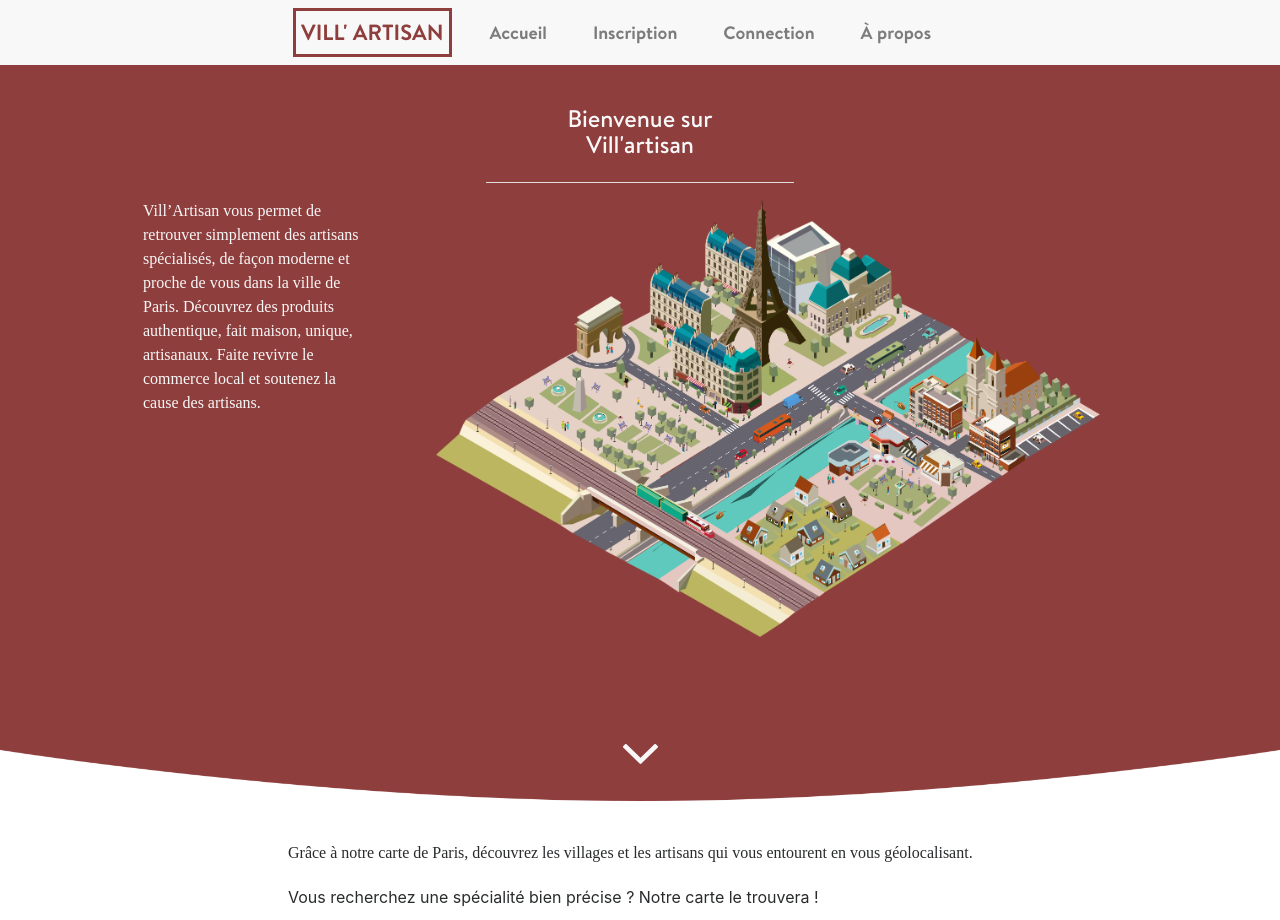
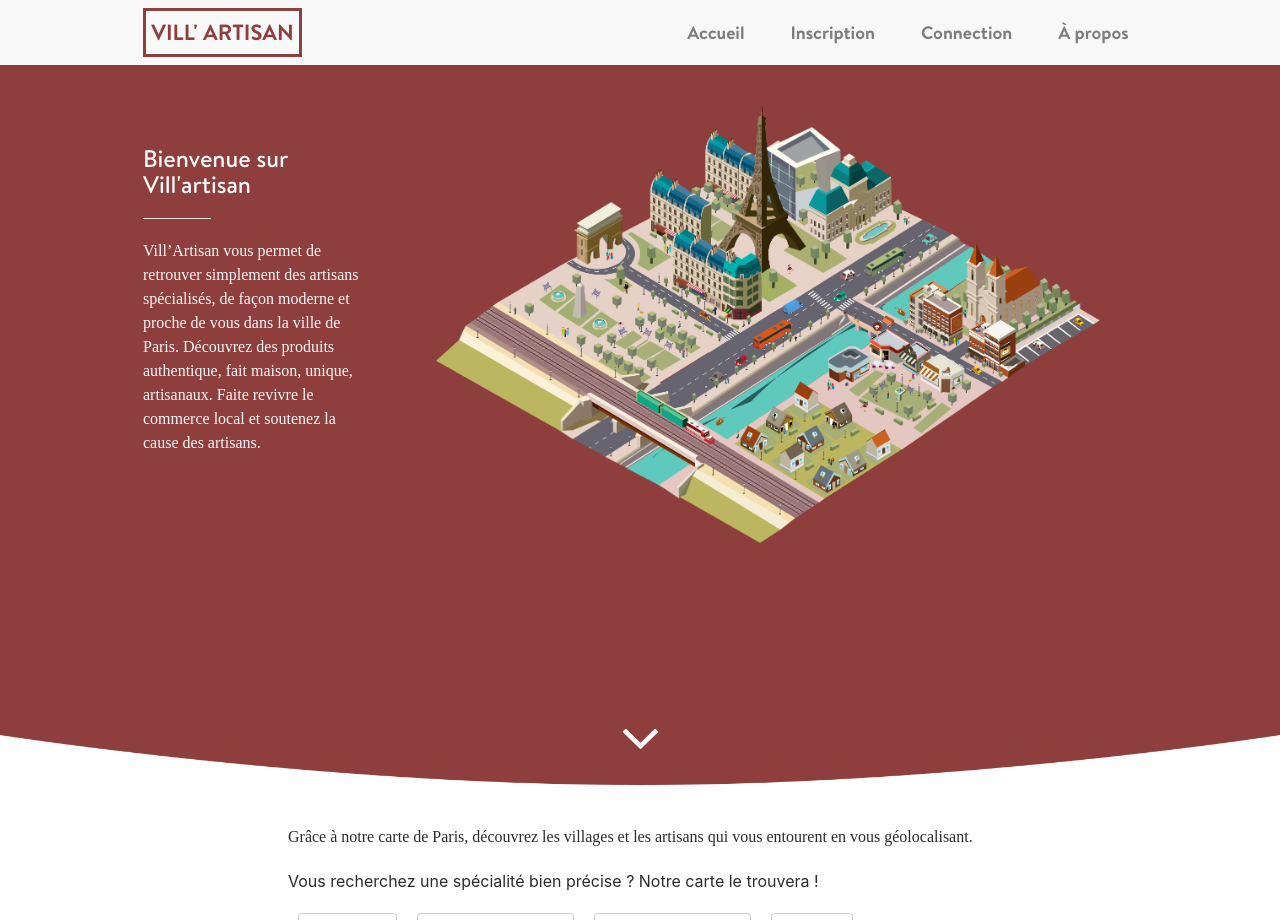
Before and after one commit to nekodemaker/project_vill_artisan, a PHP site: page / in a window 1280 px wide. Shown: the top 920 px of the page. Run offline with PHP 8.4, Linux system fonts and the light colour scheme; data that the repository does not hold is empty; some libraries are stand-ins or nearby versions; some web fonts are replaced.

Commit message:
new navbar

```diff
--- a/views/home.html.twig
+++ b/views/home.html.twig
@@ -4,10 +4,11 @@
 <div id="home_container">
     <div id="welcome_container">
         <div class="welcome_content">
-            <h4>Bienvenue sur<br> Vill'artisan</h4>
-            <hr>
+
             <div class="row">
                 <div class="col-sm-6 col-md-12 col-xl-3">
+                    <h4>Bienvenue sur<br> Vill'artisan</h4>
+                    <hr>
                     <p>Vill’Artisan vous permet de retrouver simplement des artisans spécialisés, de façon moderne et proche de vous dans la ville de Paris. Découvrez des produits authentique, fait maison, unique, artisanaux.
                         Faite revivre le commerce local et soutenez la cause des artisans.
                     </p>
--- a/views/layout.html.twig
+++ b/views/layout.html.twig
@@ -37,6 +37,7 @@
                             VILL' ARTISAN
                         </a>
                     </li>
+                    <div>
                         <li class="nav-item">
                             <a class="nav-item nav-link" href="?action=home">Accueil</a>
                         </li>
@@ -61,6 +62,7 @@
                         <li class="nav-item">
                             <a class="nav-item nav-link" href="?action=about">À propos</a>
                         </li>
+                    </div>
                 </ul>
             </div>
         </nav>
--- a/web/markers.js
+++ b/web/markers.js
@@ -1,8 +1,8 @@
 var markers = [
     {
-        "name": 'Arnaud Vasser',
+        "name": 'Elise Dupont',
         "lat": '48.862173871693635',
         "lng": '2.34133243560791',
-        "description": '<div class="infowindow_content"><img class="img_infowindow" src="web/assets/img/bijoutier.png" alt=""><br><a href="#"><h5>Elise Dupont</h5></a><h6><b>Joillier</b></h6><p>7 rue du Louvre, 75001 Paris<br><br>9h-12h30  13h30–19h</p></div>'
+        "description": '<div class="infowindow_content"><img class="img_infowindow" src="web/assets/img/bijoutier.png" alt=""><br><h5>Elise Dupont</h5><h6><b>Joillier</b></h6><p>7 rue du Louvre, 75001 Paris<br>9h-12h30  13h30–19h</p><a class="redirect_crafter_profil" href="artisanProfile&id=21">voir son profil</a></div>'
     }
 ];
--- a/web/style.css
+++ b/web/style.css
@@ -55,6 +55,7 @@ html body header .container .hidden-lg-up {
 }
 html body header .container .hidden-lg-up button {
   border: 0;
+  margin-top: 10px;
 }
 html body header .container .hidden-lg-up button img {
   width: 28px;
@@ -64,6 +65,8 @@ html body header .container .hidden-lg-up .brand {
   font-family: 'Brandon_text-Bold';
   color: #8e3e3d;
   font-size: 22px;
+  padding: 5px;
+  border: 3px solid #8e3e3d;
 }
 html body header .container .hidden-lg-up .login_button {
   width: 40px;
@@ -72,6 +75,14 @@ html body header .container .hidden-lg-up .login_button {
 html body header .container .hidden-lg-up .login_button img {
   width: inherit;
   height: inherit;
+}
+html body header .container .navbar-collapse .navbar-nav {
+  width: 100%;
+  display: flex;
+}
+html body header .container .navbar-collapse .navbar-nav div {
+  margin-left: auto;
+  display: flex;
 }
 html body header .container .navbar-collapse .navbar-nav li {
   display: flex;
@@ -101,7 +112,7 @@ html body #main_container #home_container {
 }
 html body #main_container #home_container #welcome_container {
   width: inherit;
-  height: 92vh;
+  height: 90vh;
   background-image: url("assets/img/Rectangle.png");
   background-size: 100% 100%;
 }
@@ -113,18 +124,29 @@ html body #main_container #home_container #welcome_container .welcome_content {
   align-items: center;
   height: 95%;
 }
-html body #main_container #home_container #welcome_container .welcome_content h4 {
+html body #main_container #home_container #welcome_container .welcome_content .row {
+  margin: 40px 0;
+  width: 100%;
+}
+html body #main_container #home_container #welcome_container .welcome_content .row .col-xl-3 h4 {
   margin-top: 40px;
   font-family: 'Brandon_text-Medium';
-  text-align: center;
   color: #f8f8f8;
+  animation-name: fadeInLeft;
+  animation: 0.5s ease-in;
 }
-html body #main_container #home_container #welcome_container .welcome_content hr {
+html body #main_container #home_container #welcome_container .welcome_content .row .col-xl-3 hr {
+  margin: 20px 0;
   width: 30%;
   background-color: #f8f8f8;
 }
-html body #main_container #home_container #welcome_container .welcome_content .row {
-  width: 100%;
+@keyframes fadeInLeft {
+  0% {
+    opacity: 0;
+  }
+  100% {
+    opacity: 1;
+  }
 }
 html body #main_container #home_container #welcome_container .welcome_content .row .col-xl-3 p {
   margin: 0;
@@ -167,6 +189,10 @@ html body #main_container #project_container #map {
   height: 80vh;
   margin: 30px 0 30px 0;
 }
+html body #main_container #project_container .infowindow_content {
+  display: flex;
+  flex-direction: column;
+}
 html body #main_container #project_container .infowindow_content .img_infowindow {
   width: 200px;
   margin-bottom: 10px;
@@ -176,6 +202,15 @@ html body #main_container #project_container .infowindow_content b {
 }
 html body #main_container #project_container .infowindow_content b, html body #main_container #project_container .infowindow_content p {
   margin: 5px 0 5px 0;
+}
+html body #main_container #project_container .infowindow_content .redirect_crafter_profil {
+  width: 50%;
+  margin: 10px 0;
+  text-align: center;
+  align-self: center;
+  padding: 5px;
+  color: #f8f8f8;
+  background-color: #8e3e3d;
 }
 html body #main_container #project_container .col_preview {
   display: flex;
@@ -659,6 +694,9 @@ html body #main_container #login_container .col_preview .row .col-12 form input[
 html body #main_container #profile_container {
   padding: 40px 0 40px 0;
 }
+html body #main_container #profile_container .container {
+  width: 80%;
+}
 html body #main_container #profile_container .container .row .col-md-12 .profile_infos .btn {
   margin: 10px 0 0 0;
   cursor: pointer;
@@ -997,7 +1035,7 @@ html body footer #footer_content #copyright p {
   }
 
   html body header .container {
-    padding-left: 21%;
+    padding: 0 9%;
   }
   html body #main_container #home_container #welcome_container .content_container .paris_illustration {
     width: 100%;
--- a/web/style.scss
+++ b/web/style.scss
@@ -133,6 +133,7 @@ html{
 
                     button{
                         border: 0;
+                        margin-top: 10px;
 
                         img{
                             width: 28px;
@@ -144,6 +145,8 @@ html{
                         font-family: 'Brandon_text-Bold';
                         color: $red;
                         font-size: 22px;
+                        padding: 5px;
+                        border: 3px solid $red;
                     }
 
                     .login_button{
@@ -158,6 +161,13 @@ html{
                 }
                 .navbar-collapse{
                     .navbar-nav{
+                        width: 100%;
+                        display: flex;
+
+                        div{
+                            margin-left: auto;
+                            display: flex;
+                        }
 
                         li{
                             display: flex;
@@ -194,7 +204,7 @@ html{
 
                 #welcome_container{
                     width: inherit;
-                    height: 92vh;
+                    height: 90vh;
                     background-image: url("assets/img/Rectangle.png");
                     background-size: 100% 100%;
 
@@ -206,20 +216,30 @@ html{
                         align-items: center;
                         height: 95%;
 
+                        .row{
+                            margin: 40px 0;
+                            width: 100%;
+
+                            .col-xl-3{
                                 h4{
                                     margin-top: 40px;
                                     font-family: 'Brandon_text-Medium';
-                            text-align: center;
                                     color: $white;
+                                    animation-name: fadeInLeft;
+                                    animation: 0.5s ease-in;
                                 }
 
                                 hr{
+                                    margin: 20px 0;
                                     width: 30%;
                                     background-color: $white;
                                 }
-                        .row{
-                            width: 100%;
-                            .col-xl-3{
+
+                                @keyframes fadeInLeft {
+                                    0% {opacity: 0;}
+                                    100% {opacity: 1;}
+                                }
+
                                 p{
                                     margin: 0;
                                     color: $white;
@@ -268,6 +288,9 @@ html{
                     margin: 30px 0 30px 0;
                 }
                 .infowindow_content{
+                    display: flex;
+                    flex-direction: column;
+
                     .img_infowindow{
                         width: 200px;
                         margin-bottom: 10px;
@@ -279,6 +302,16 @@ html{
 
                     b, p{
                         margin: 5px 0 5px 0;
+                    }
+
+                    .redirect_crafter_profil{
+                        width: 50%;
+                        margin: 10px 0;
+                        text-align: center;
+                        align-self: center;
+                        padding: 5px;
+                        color: $white;
+                        background-color: $red;
                     }
                 }
 
@@ -657,6 +690,7 @@ html{
                 padding: 40px 0 40px 0;
 
                 .container{
+                    width: 80%;
 
                     .row{
                         .col-md-12{
@@ -1080,7 +1114,7 @@ html{
         body{
             header{
                 .container{
-                    padding-left: 21%;
+                    padding: 0 9%;
                 }
             }
             #main_container{
```
Also changed, not shown: web/assets/img/bonhomme.png (added), 1 other file. Lines whose indentation alone changed are shown as unchanged.
